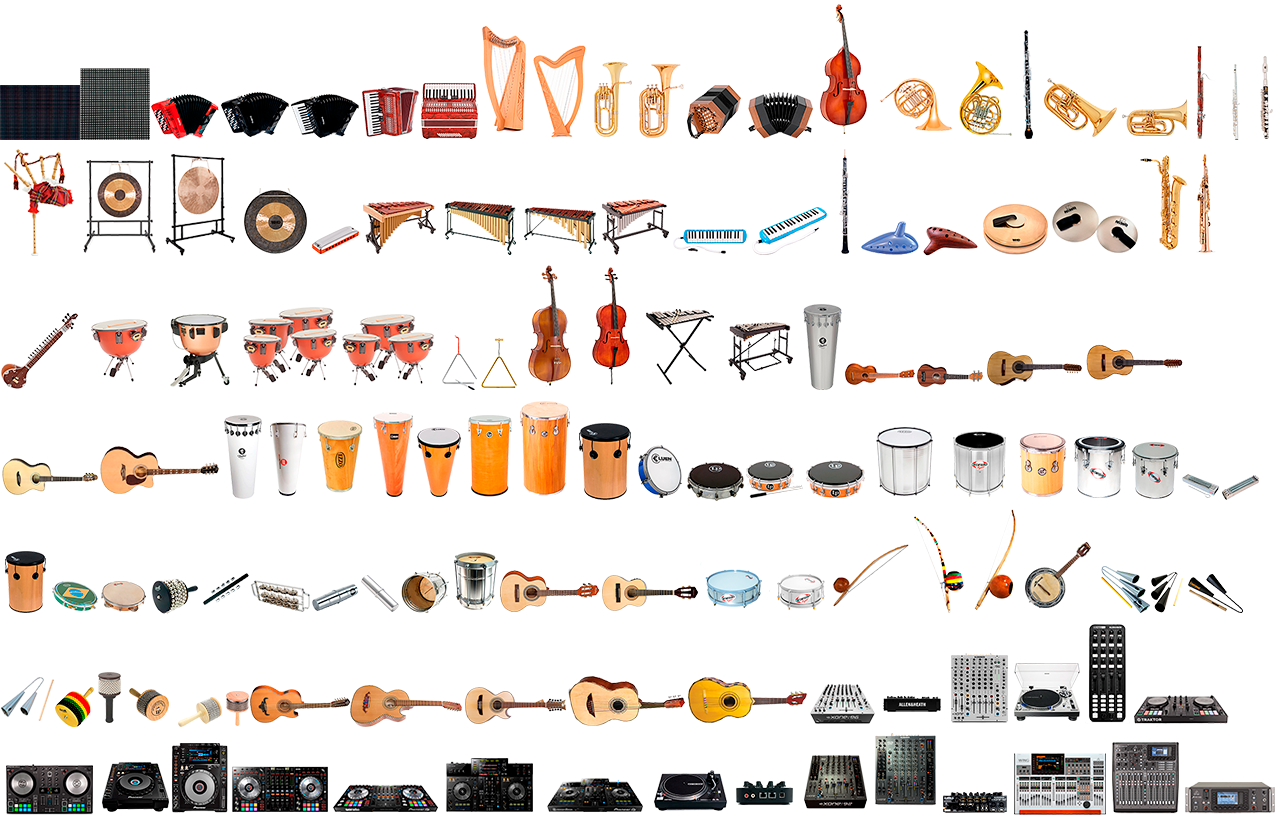
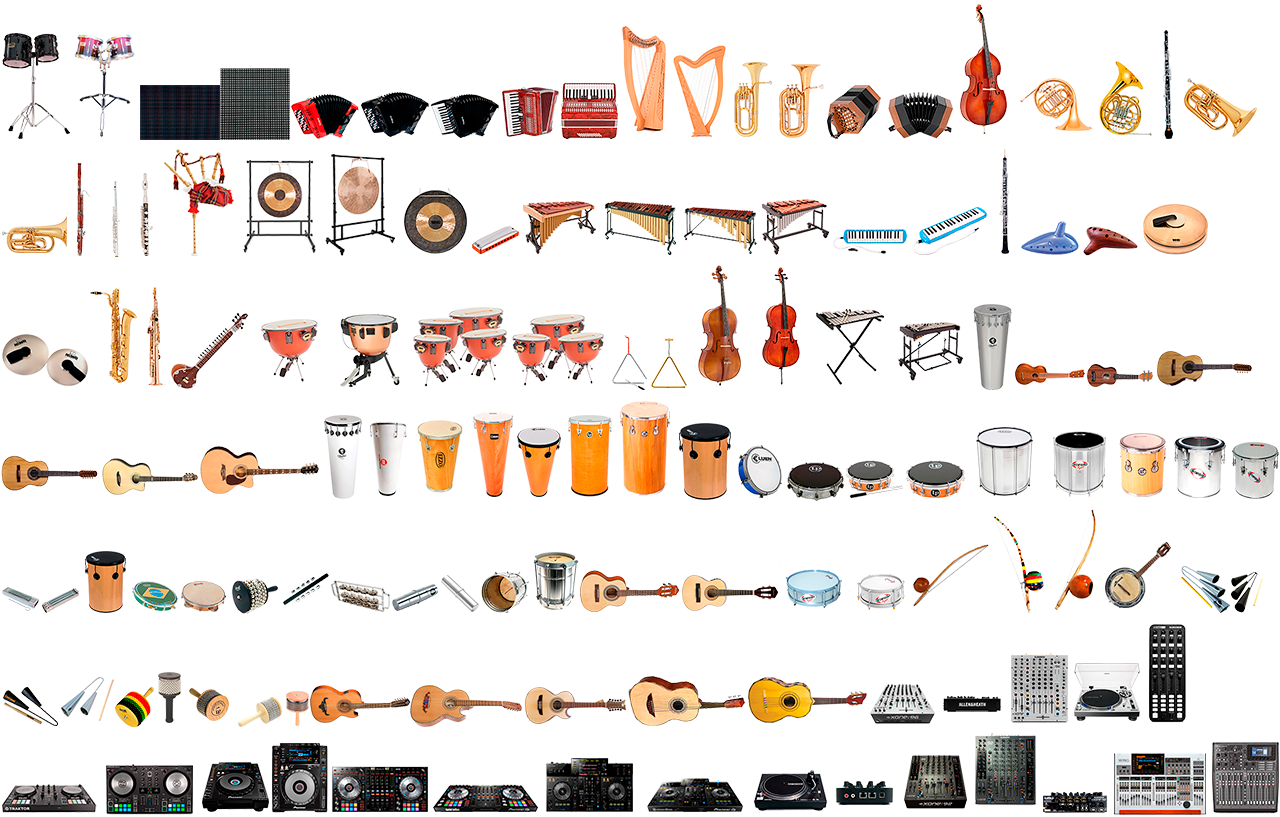
Before and after one commit to LeonLSV/server, a React (Create React App) app: page / in a window 1280 px wide. Shown: the top 817 px of the page. Built offline with nearby package versions, Linux system fonts and the light colour scheme.

Commit message:
added instruments

```diff
--- a/src/App.js
+++ b/src/App.js
@@ -386,11 +386,15 @@
 import XILOFON1 from "./images/nuevas/SINFONICA/XILOFON1.png";
 import PANTALLA from "./images/PANTALLA.png";
 import PANTALLA1 from "./images/PANTALLA1.png";
+import toms from "./images/toms.png";
+import toms1 from "./images/toms1.png";
 
 //
 const images = () => {
   return (
     <>
+      <img src={toms1} alt="foto" />
+      <img src={toms} alt="foto" />
       <img src={PANTALLA1} alt="foto" />
       <img src={PANTALLA} alt="foto" />
 
```
Also changed, not shown: src/images/toms.png (added), src/images/toms1.png (added).
